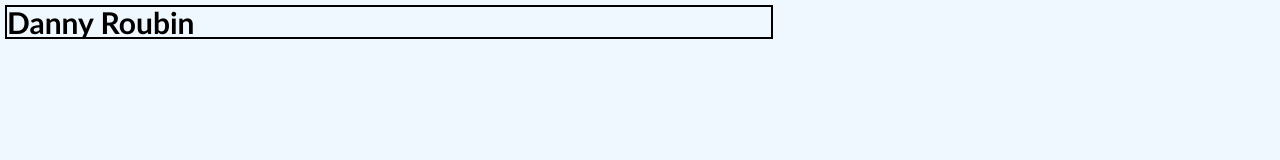
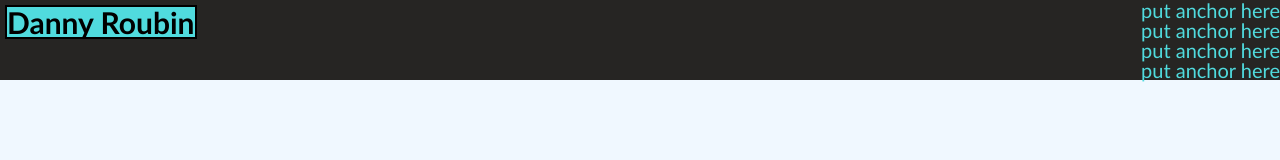
Before and after one commit to DannyRoubin/My-Portfolio, a plain HTML site: page index.html in a window 1280 px wide. Drawn offline with Linux system fonts and the light colour scheme.

Commit message:
Worked further on heading, added box to my name and color as a whole for the heading. having issues with bars, will fix in next commit

```diff
--- a/index.html
+++ b/index.html
@@ -15,16 +15,16 @@
         <div>
             <ul>
                 <li>
-                    <!-- <a>Fill this out later</a> -->
+                    put anchor here
                 </li>
                 <li>
-                    <!-- <a>Fill this out later</a> -->
+                    put anchor here
                 </li>
                 <li>
-                    <!-- <a>Fill this out later</a> -->
+                    put anchor here
                 </li>
                 <li>
-                    <!-- <a>Fill this out later</a> -->
+                    put anchor here
                 </li>
             </ul>
         </div>
--- a/styles.css
+++ b/styles.css
@@ -14,16 +14,30 @@ body{
 }
 
 .header {
-    /* put something in here possibly */
+    height:15%;
+    background-color:#262523;
 }
 
 .header h1 {
-    width: 60%;
+    background-color: #50dbde;
+    width: 15%;
     display: flex;
     font-size: 30px;
-    position: relative;
     margin: 5px;
     border: 2px solid #000;
     float: left;
 
 }
+
+.header div {
+list-style-type: none;
+}
+
+.header ul li {
+    display: flex;
+    justify-content: flex-end;
+    flex-direction: row;
+    flex-wrap: wrap;
+    color: #50dbde;
+    font-size: 20px;
+}
```
